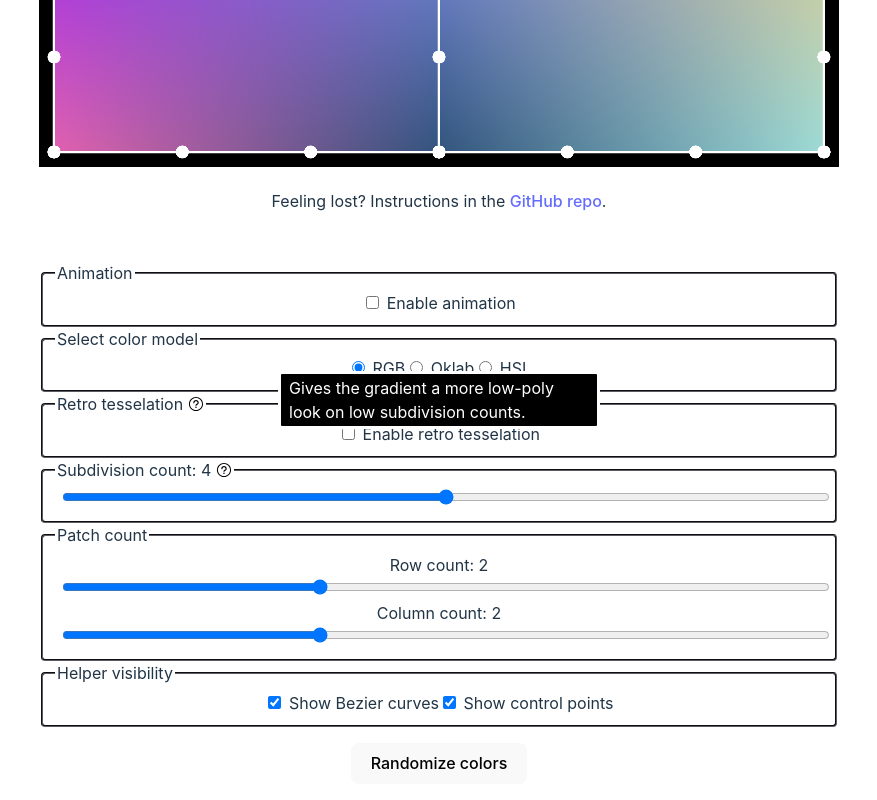
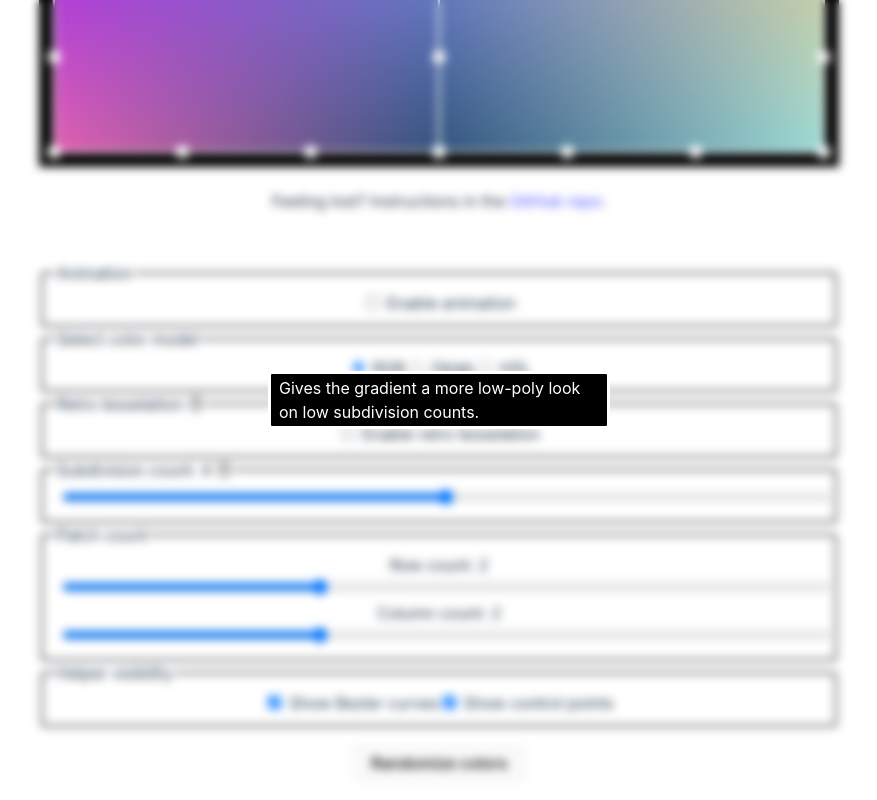
Before and after one commit to tkalmi/mesh-gradient-generator, a React (Vite) app: page / in a window 1280 px wide. Both pictures are taken after a click on the button 396 px from the left and 839 px from the top of the page. Shown: the part 433-1233 px from the top of the page, without its empty margins (201-1078 px from the left). Built offline with nearby package versions, Linux system fonts and the light colour scheme.

Commit message:
Fix tooltip

```diff
--- a/src/App.css
+++ b/src/App.css
@@ -45,7 +45,6 @@
   z-index: 2;
   width: max-content;
   background: black;
-  max-width: 300px;
   text-align: start;
   border-radius: 0.25rem;
   pointer-events: none;
@@ -58,14 +57,17 @@
   left: 0;
   opacity: 0;
   top: 0;
-  translate: 0 -100%;
+  translate: -50% -100%;
   border: none;
   font-size: 0.75rem;
+  max-width: 15rem;
   transition: opacity 150ms ease-in-out;
 }
 
 .tooltip-popover-content {
+  max-width: 20rem;
   pointer-events: none;
+  opacity: 0;
 }
 
 .tooltip-anchor:hover ~ .tooltip-hover-content {
@@ -78,6 +80,13 @@
   }
   .tooltip-hover-content {
     display: none;
+  }
+  .tooltip-popover-content {
+    opacity: 1;
+
+    &::backdrop {
+      backdrop-filter: blur(5px);
+    }
   }
 }
 
--- a/src/Controls.tsx
+++ b/src/Controls.tsx
@@ -34,14 +34,14 @@ function Tooltip(props: TooltipProps) {
           />
         </svg>
       </button>
-      <div
+      <dialog
         className="tooltip-popover-content"
         role="tooltip"
         popover="auto"
         id={tooltipKeyRef.current}
       >
         {children}
-      </div>
+      </dialog>
       <div className="tooltip-hover-content" role="tooltip">
         {children}
       </div>
```
